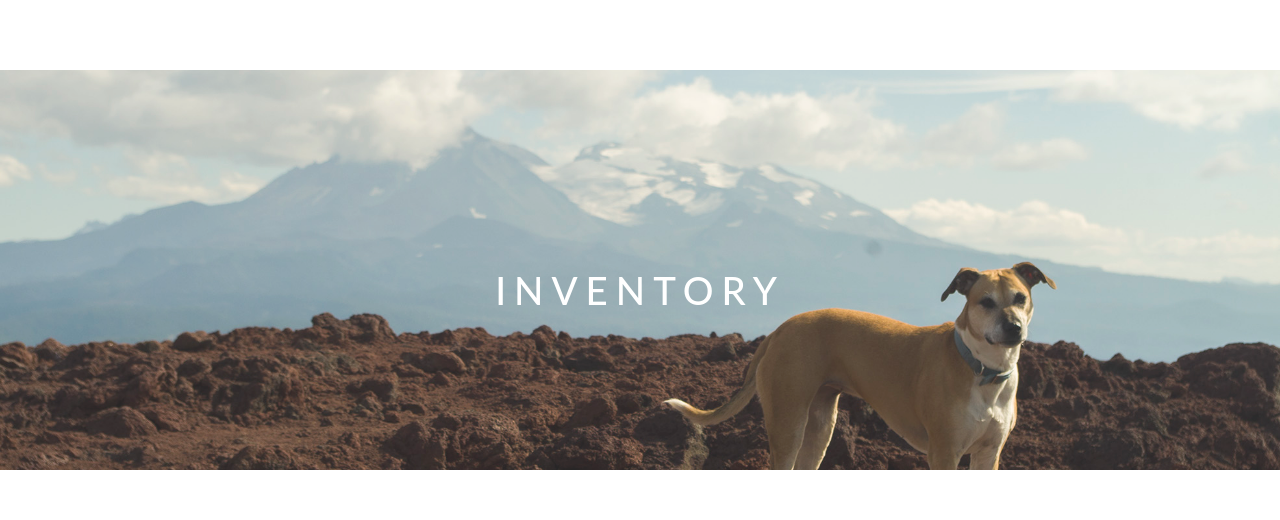
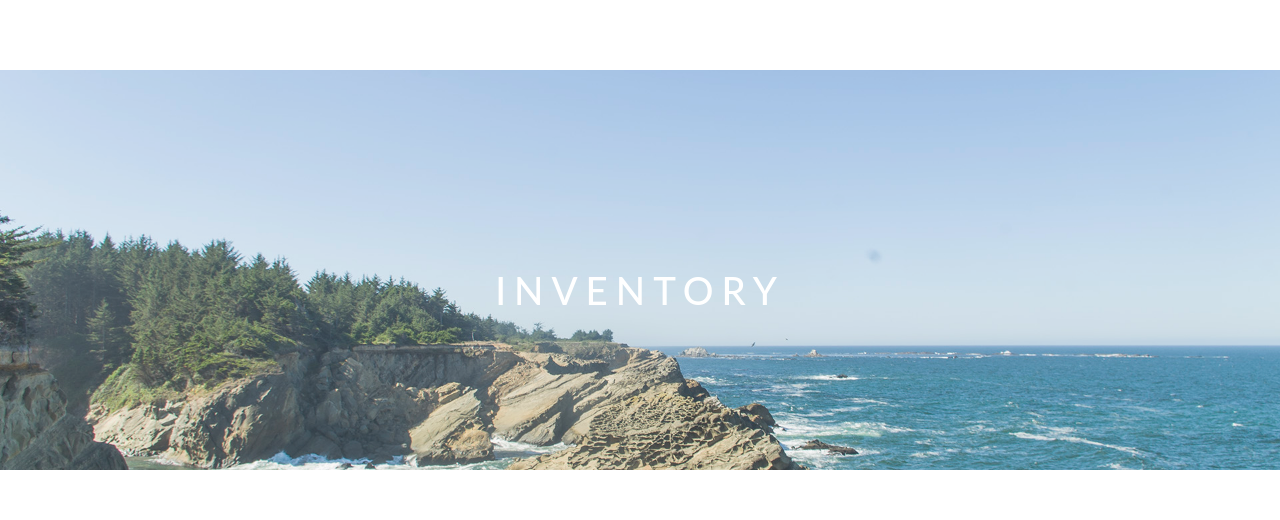
Before and after one commit to OnwardsAndOutwards/Quantagraphy, a plain HTML site: page hireme/hireme.html in a window 1280 px wide. Shown: the part 2071-2591 px from the top of the page. Drawn offline with Linux system fonts and the light colour scheme.

Commit message:
changed a pic

```diff
--- a/hireme/style.css
+++ b/hireme/style.css
@@ -33,7 +33,7 @@ body, html{
   min-height: 400px;
 }
 .pimg3 {
-  background-image: url('../img/zeners.jpg');
+  background-image: url('../img/cove.jpg');
   min-height: 400px;
 }
 .pimg4 {
```
Also changed, not shown: img/cove.jpg (added).
